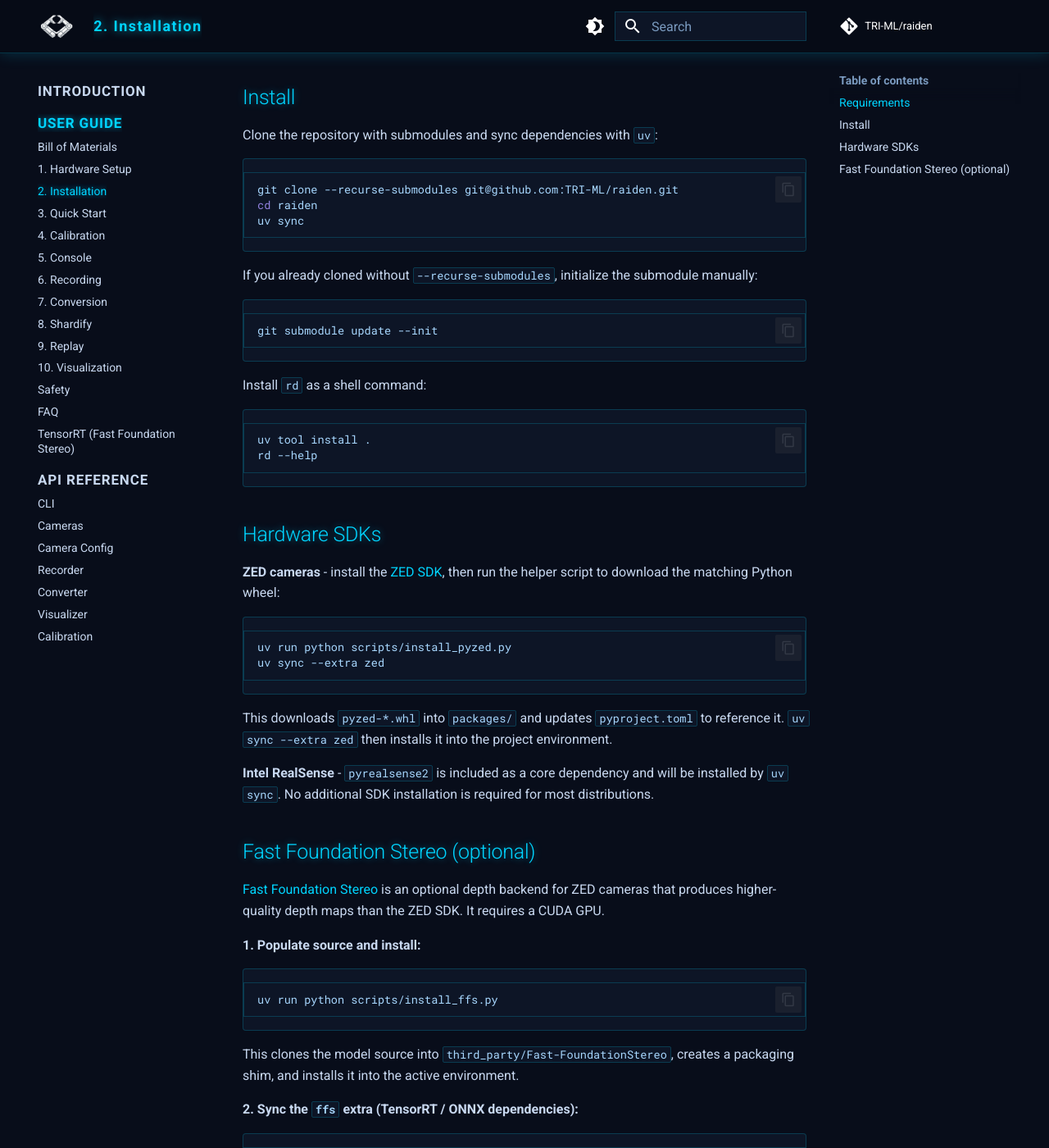
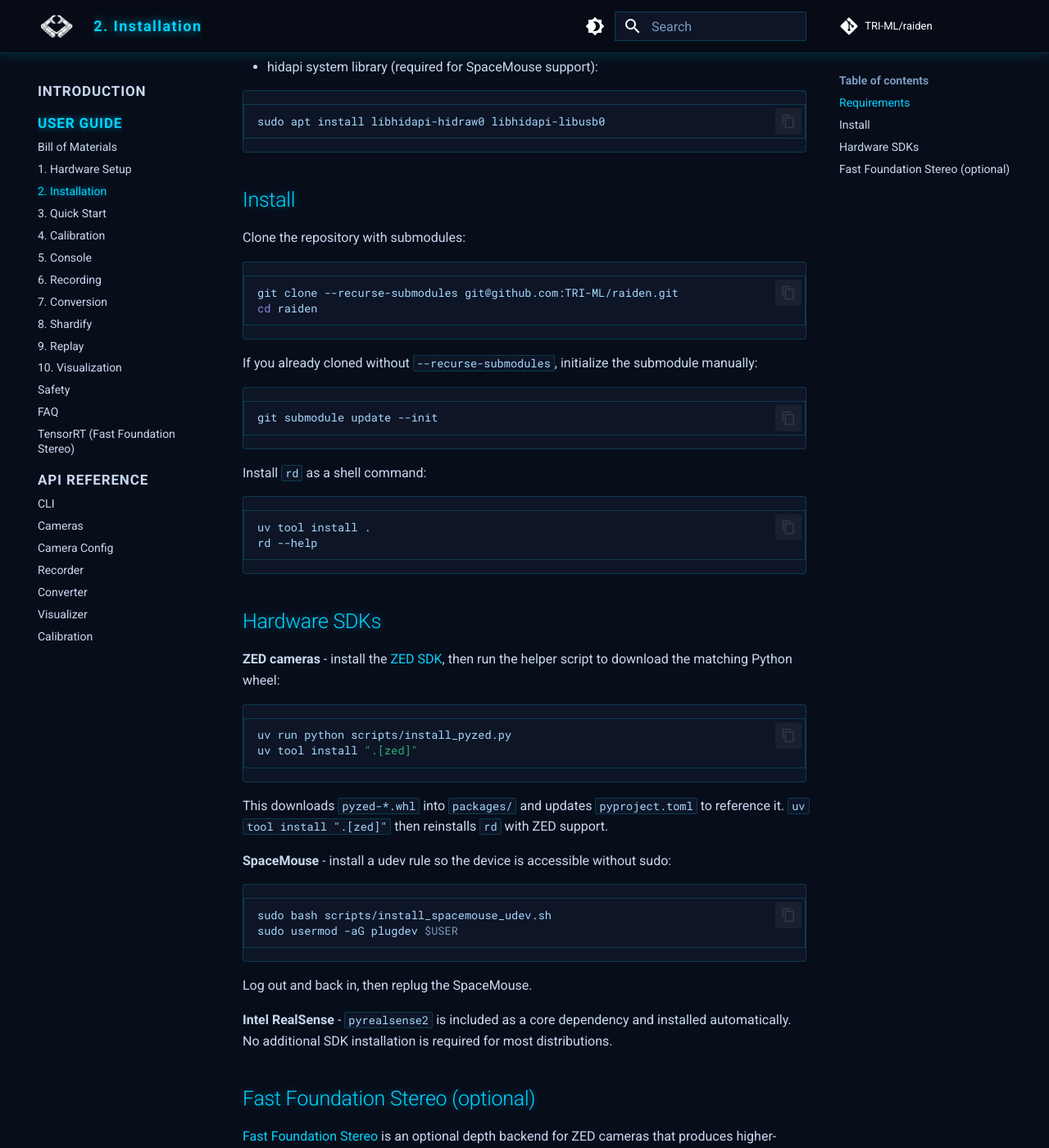
Before and after one commit to TRI-ML/raiden, an MkDocs documentation site: the page built from docs/guide/installation.md, in a window 1280 px wide and 1400 px high, scrolled down 255 px. Shown: the whole window at 82% size. Built offline with MkDocs 1.6.1 and Material for MkDocs 9.7.7, drawn with Linux system fonts in a browser that asks for light colours; comment, search, counter and statistics services are not loaded; some of the changed text lies outside the part shown.

Commit message:
Updated the doc

````diff
--- a/docs/guide/installation.md
+++ b/docs/guide/installation.md
@@ -4,15 +4,19 @@
 
 - Python 3.11+
 - [uv](https://docs.astral.sh/uv/) package manager
+- hidapi system library (required for SpaceMouse support):
+
+```bash
+sudo apt install libhidapi-hidraw0 libhidapi-libusb0
+```
 
 ## Install
 
-Clone the repository with submodules and sync dependencies with `uv`:
+Clone the repository with submodules:
 
 ```bash
 git clone --recurse-submodules git@github.com:TRI-ML/raiden.git
 cd raiden
-uv sync
 ```
 
 If you already cloned without `--recurse-submodules`, initialize the submodule manually:
@@ -35,15 +39,23 @@ then run the helper script to download the matching Python wheel:
 
 ```bash
 uv run python scripts/install_pyzed.py
-uv sync --extra zed
+uv tool install ".[zed]"
 ```
 
 This downloads `pyzed-*.whl` into `packages/` and updates `pyproject.toml` to
-reference it. `uv sync --extra zed` then installs it into the project environment.
+reference it. `uv tool install ".[zed]"` then reinstalls `rd` with ZED support.
 
-**Intel RealSense** - `pyrealsense2` is included as a core dependency and will be
-installed by `uv sync`. No additional SDK installation is required for most
-distributions.
+**SpaceMouse** - install a udev rule so the device is accessible without sudo:
+
+```bash
+sudo bash scripts/install_spacemouse_udev.sh
+sudo usermod -aG plugdev $USER
+```
+
+Log out and back in, then replug the SpaceMouse.
+
+**Intel RealSense** - `pyrealsense2` is included as a core dependency and installed
+automatically. No additional SDK installation is required for most distributions.
 
 ## Fast Foundation Stereo (optional)
 
@@ -60,10 +72,10 @@ uv run python scripts/install_ffs.py
 This clones the model source into `third_party/Fast-FoundationStereo`,
 creates a packaging shim, and installs it into the active environment.
 
-**2. Sync the `ffs` extra (TensorRT / ONNX dependencies):**
+**2. Reinstall `rd` with the `ffs` extra (TensorRT / ONNX dependencies):**
 
 ```bash
-uv sync --extra ffs
+uv tool install ".[ffs]"
 ```
 
 **3. Download the pretrained weights:**
--- a/pyproject.toml
+++ b/pyproject.toml
@@ -19,6 +19,7 @@ dependencies = [
   "pyrealsense2>=2.56.5.9235",
   "rerun-sdk>=0.16",
   "pyspacemouse>=1.0",
+  "easyhid>=0.0.4",
   "pyroki",
   "yourdfpy",
   "jax",
````
Also changed, not shown: 2 other files.
